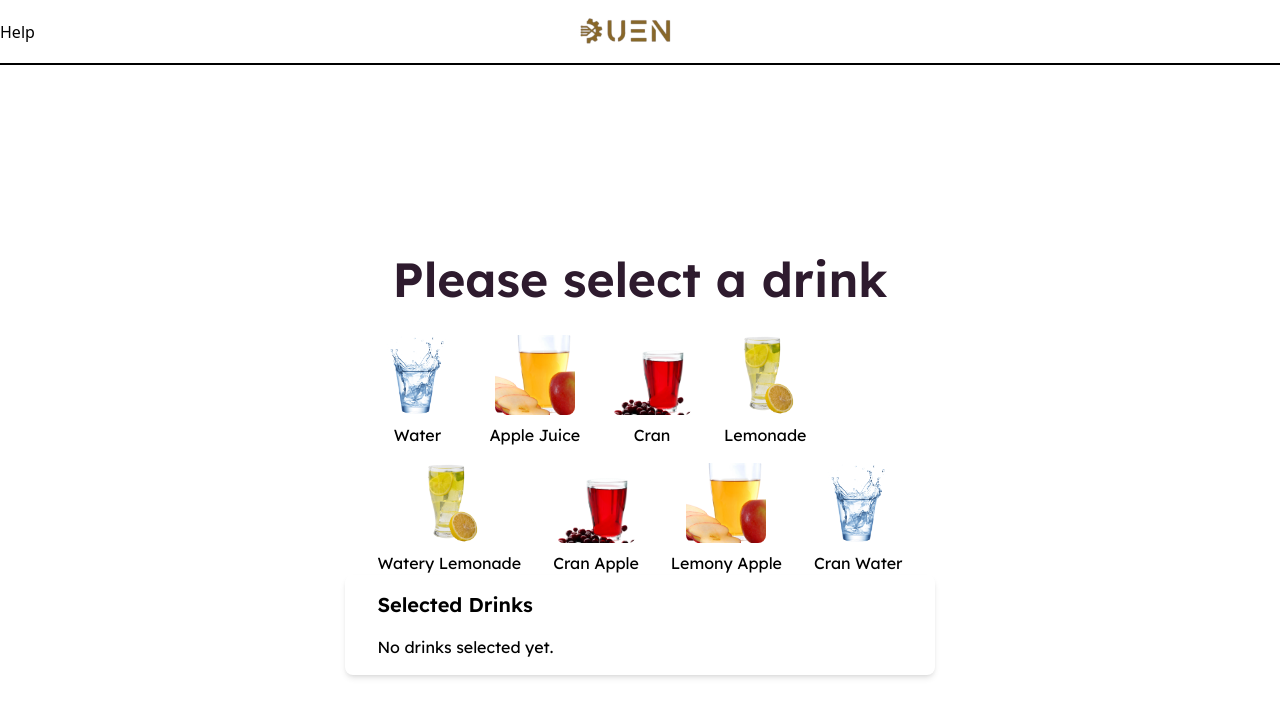
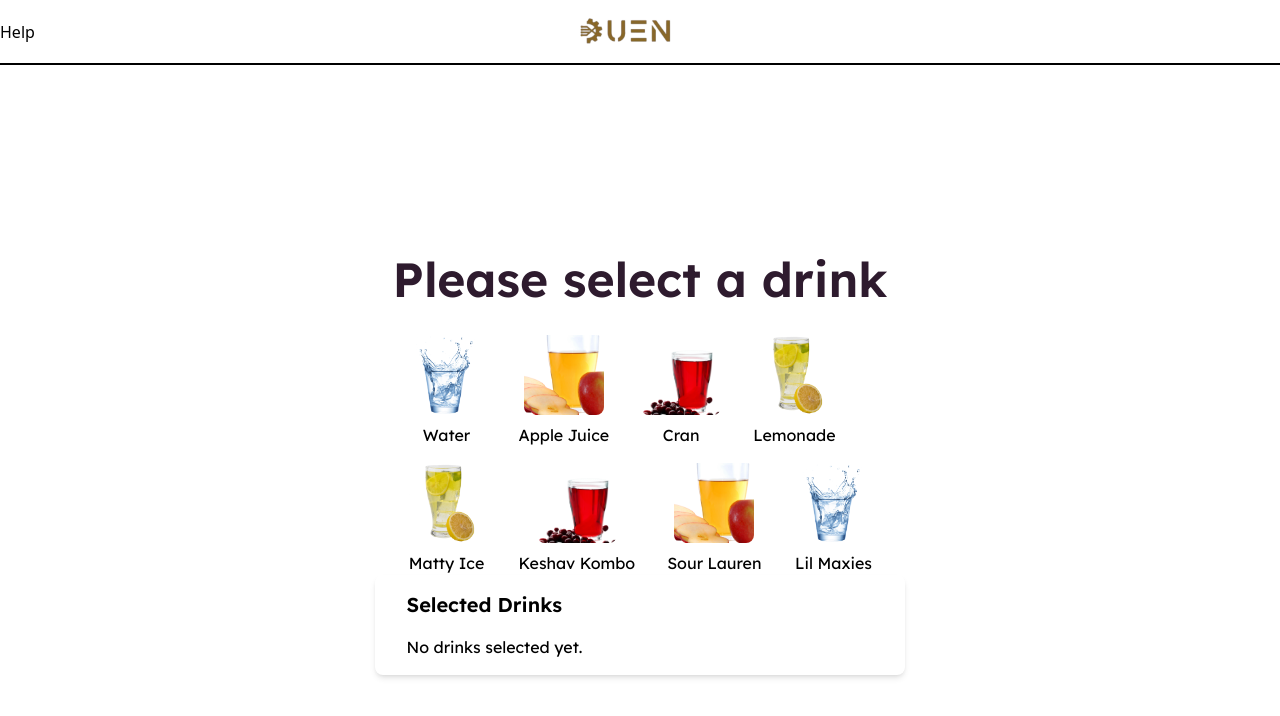
Before and after one commit to EtienneRousseau1/DrinkDispenser, a React (Create React App) app in the folder frontend/: page /drinkOption in a window 1280 px wide. Shown: the top 716 px of the page. Built offline with nearby package versions, Linux system fonts and the light colour scheme.

Commit message:
edited presets

```diff
--- a/frontend/src/Pages/DrinkOptions.tsx
+++ b/frontend/src/Pages/DrinkOptions.tsx
@@ -18,34 +18,36 @@ const drinks = [
 
 const presets = [
   {
-    title: 'Watery Lemonade',
+    title: 'Matty Ice',
     drinks: [
-      { name: 'Water', percentage: 50 },
-      { name: 'Lemonade', percentage: 50 }
+      { name: 'Water', percentage: 100 },
     ],
     src: Lemonade // Add appropriate image for each preset
   },
   {
-    title: 'Cran Apple',
+    title: 'Keshav Kombo',
     drinks: [
-      { name: 'Apple Juice', percentage: 30 },
-      { name: 'Cran', percentage: 70 }
+      { name: 'Apple Juice', percentage: 10 },
+      { name: 'Cran', percentage: 10 },
+      { name: 'Lemonade', percentage: 10 },
+      { name: 'Water', percentage: 70 }
     ],
     src: Cran // Add appropriate image for each preset
   },
   {
-    title: 'Lemony Apple',
+    title: 'Sour Lauren',
     drinks: [
-      { name: 'Apple Juice', percentage: 40 },
-      { name: 'Lemonade', percentage: 60 }
+      { name: 'Cran', percentage: 25 },
+      { name: 'Lemonade', percentage: 75 }
     ],
     src: Apple // Add appropriate image for each preset
   },
   {
-    title: 'Cran Water',
+    title: 'Lil Maxies',
     drinks: [
-      { name: 'Water', percentage: 50 },
-      { name: 'Cran Juice', percentage: 50 }
+      { name: 'Apple Juice', percentage: 30 },
+      { name: 'Cran', percentage: 30 },
+      { name: 'Lemonade', percentage: 40 }
     ],
     src: Water // Add appropriate image for each preset
   },
```
